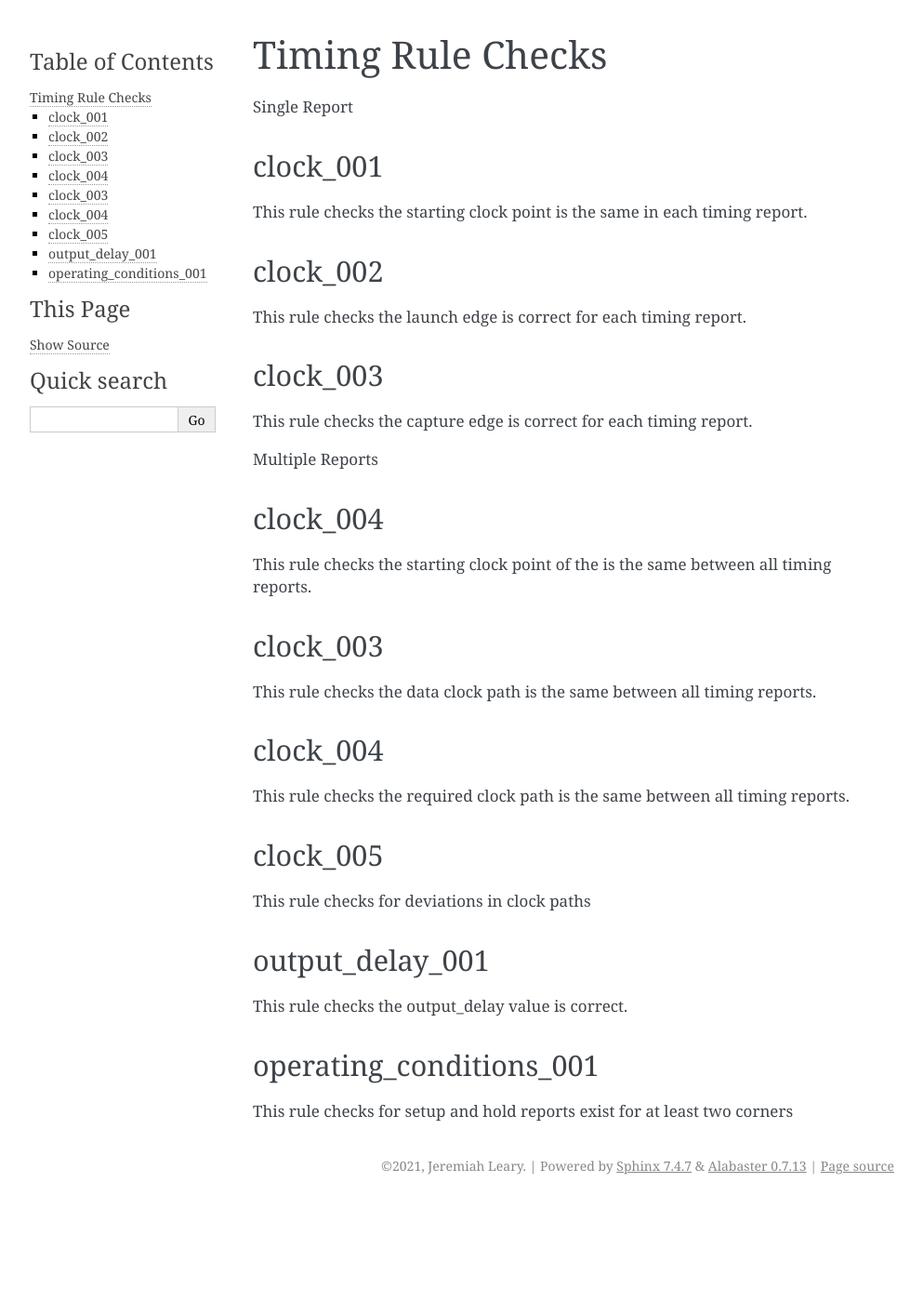
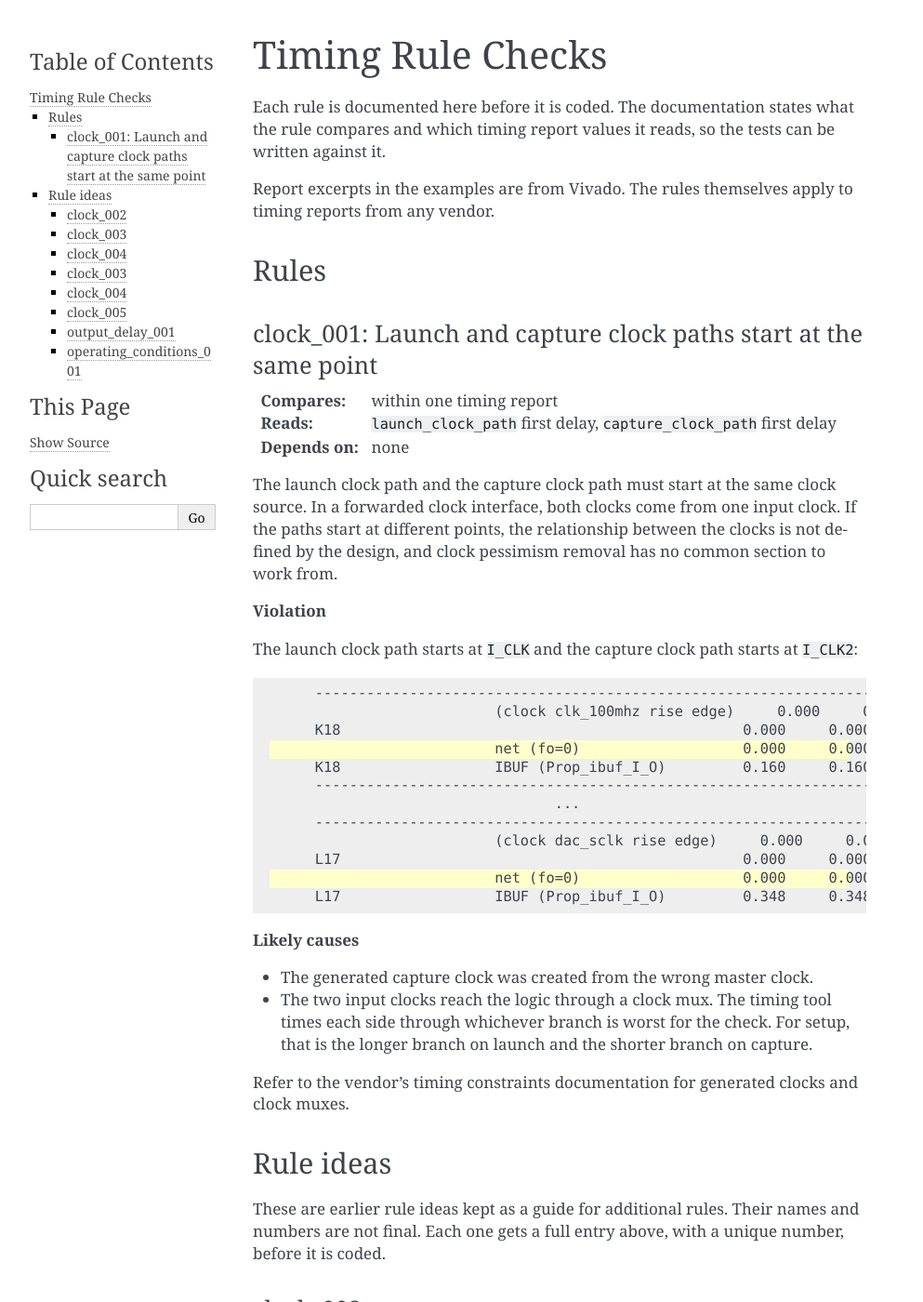
Before and after one commit to jeremiah-c-leary/sta-constraint-validator, a Sphinx documentation site: the page built from docs/source/trc.rst, in a window 1280 px wide and 1400 px high. Shown: the whole window at 93% size, without its empty margins (148-1141 px from the left). Built offline with Sphinx 7.4.7, drawn with Linux system fonts in a browser that asks for light colours.

Commit message:
Adding documentation for rule clock_001.

```diff
--- a/docs/source/conf.py
+++ b/docs/source/conf.py
@@ -59,7 +59,7 @@ master_doc = 'index'
 #
 # This is also used if you do content translation via gettext catalogs.
 # Usually you set "language" from the command line for these cases.
-language = None
+language = 'en'
 
 # List of patterns, relative to source directory, that match files and
 # directories to ignore when looking for source files.
--- a/docs/source/index.rst
+++ b/docs/source/index.rst
@@ -15,6 +15,7 @@ Welcome to sta-constraint-validator's documentation!
    device
    part
    checks
+   trc
 
 
 Indices and tables
--- a/docs/source/trc.rst
+++ b/docs/source/trc.rst
@@ -1,22 +1,70 @@
 Timing Rule Checks
 ==================
 
+Each rule is documented here before it is coded.
+The documentation states what the rule compares and which timing report values it reads, so the tests can be written against it.
 
-Single Report
+Report excerpts in the examples are from Vivado.
+The rules themselves apply to timing reports from any vendor.
 
-clock_001
----------
+Rules
+-----
 
-This rule checks the starting clock point is the same in each timing report.
+clock_001: Launch and capture clock paths start at the same point
+^^^^^^^^^^^^^^^^^^^^^^^^^^^^^^^^^^^^^^^^^^^^^^^^^^^^^^^^^^^^^^^^^
+
+:Compares: within one timing report
+:Reads: ``launch_clock_path`` first delay, ``capture_clock_path`` first delay
+:Depends on: none
+
+The launch clock path and the capture clock path must start at the same clock source.
+In a forwarded clock interface, both clocks come from one input clock.
+If the paths start at different points, the relationship between the clocks is not defined by the design, and clock pessimism removal has no common section to work from.
+
+**Violation**
+
+The launch clock path starts at ``I_CLK`` and the capture clock path starts at ``I_CLK2``:
+
+.. code-block:: text
+   :emphasize-lines: 4, 11
+
+       ---------------------------------------------------------------------------------------
+                            (clock clk_100mhz rise edge)     0.000     0.000 r
+       K18                                               0.000     0.000 r  I_CLK (IN)
+                            net (fo=0)                   0.000     0.000    I_CLK
+       K18                  IBUF (Prop_ibuf_I_O)         0.160     0.160 r  I_CLK_IBUF_inst/O
+       ---------------------------------------------------------------------------------------
+                                   ...
+       ---------------------------------------------------------------------------------------
+                            (clock dac_sclk rise edge)     0.000     0.000 r
+       L17                                               0.000     0.000 r  I_CLK2 (IN)
+                            net (fo=0)                   0.000     0.000    I_CLK2
+       L17                  IBUF (Prop_ibuf_I_O)         0.348     0.348 r  I_CLK2_IBUF_inst/O
+
+**Likely causes**
+
+* The generated capture clock was created from the wrong master clock.
+* The two input clocks reach the logic through a clock mux.
+  The timing tool times each side through whichever branch is worst for the check.
+  For setup, that is the longer branch on launch and the shorter branch on capture.
+
+Refer to the vendor's timing constraints documentation for generated clocks and clock muxes.
+
+Rule ideas
+----------
+
+These are earlier rule ideas kept as a guide for additional rules.
+Their names and numbers are not final.
+Each one gets a full entry above, with a unique number, before it is coded.
 
 clock_002
----------
+^^^^^^^^^
 
 This rule checks the launch edge is correct for each timing report.
 
 
 clock_003
----------
+^^^^^^^^^
 
 This rule checks the capture edge is correct for each timing report.
 
@@ -24,32 +72,32 @@ This rule checks the capture edge is correct for each timing report.
 Multiple Reports
 
 clock_004
----------
+^^^^^^^^^
 
 This rule checks the starting clock point of the  is the same between all timing reports.
 
 clock_003
----------
+^^^^^^^^^
 
 This rule checks the data clock path is the same between all timing reports.
 
 clock_004
----------
+^^^^^^^^^
 
 This rule checks the required clock path is the same between all timing reports.
 
 clock_005
----------
+^^^^^^^^^
 
 This rule checks for deviations in clock paths
 
 output_delay_001
-----------------
+^^^^^^^^^^^^^^^^
 
 This rule checks the output_delay value is correct.
 
 
 operating_conditions_001
-------------------------
+^^^^^^^^^^^^^^^^^^^^^^^^
 
 This rule checks for setup and hold reports exist for at least two corners
```
